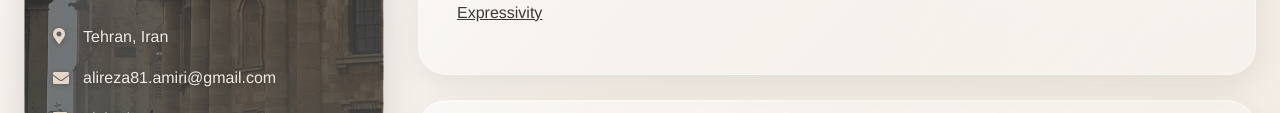
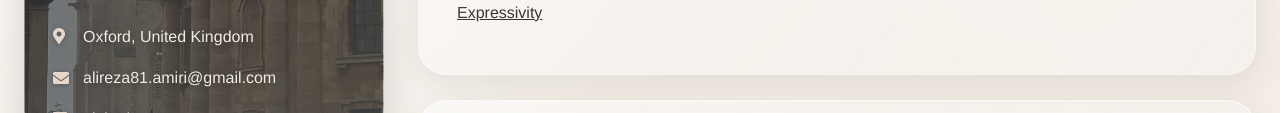
Before and after one commit to Alireza-81/Alireza-81.github.io, a plain HTML site: page index.html in a window 1280 px wide. Shown: the part 683-796 px from the top of the page. Drawn offline with Linux system fonts and the light colour scheme.

Commit message:
update location

```diff
--- a/index.html
+++ b/index.html
@@ -168,7 +168,7 @@
 
                 <i class="fas fa-map-marker-alt"></i>
 
-                Tehran, Iran
+                Oxford, United Kingdom
 
             </a>
 
```
